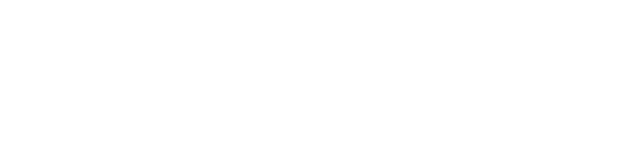
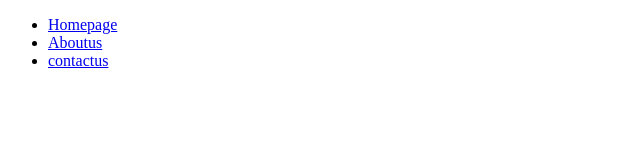
Before and after one commit to Stellakoomson/homework4, a plain HTML site: page pages/aboutus.html in a window 1280 px wide. Shown: the whole page, without its empty margins (0-640 px from the left). Drawn offline with Linux system fonts and the light colour scheme; files that its build step writes are made by us from their sources.

Commit message:
adding all files

```diff
--- a/index.html
+++ b/index.html
@@ -5,8 +5,12 @@
     <meta name="viewport" content="width=device-width, initial-scale=1.0">
     <title>Document</title>
 </head>
-<link rel="stylesheet" href="style.css">
+
 <body>
-
+<nav>
+      <li><a href="index.html..">Homepage</a></li>
+     <li><a href="pages/aboutus.html">Aboutus</a></li>
+     <li><a href="pages/contactus.html">contactus</a></li>
+</nav>
 </body>
 </html>
--- a/pages/aboutus.html
+++ b/pages/aboutus.html
@@ -0,0 +1,18 @@
+<!DOCTYPE html>
+<html lang="en">
+<head>
+    <meta charset="UTF-8">
+    <meta name="viewport" content="width=device-width, initial-scale=1.0">
+    <title>Document</title>
+</head>
+<body>
+    <link rel="stylesheet" href="..src/style.css">
+    <nav>
+        <ul>
+    <li><a href="../index.html">Homepage</a></li>
+    <li><a href="aboutus.html">Aboutus</a></li>
+    <li><a href="contactus.html">contactus</a></li>
+    </ul>
+    </nav>
+</body>
+</html>
```
Also changed, not shown: pages/contactus.html (+17 -0 lines).
